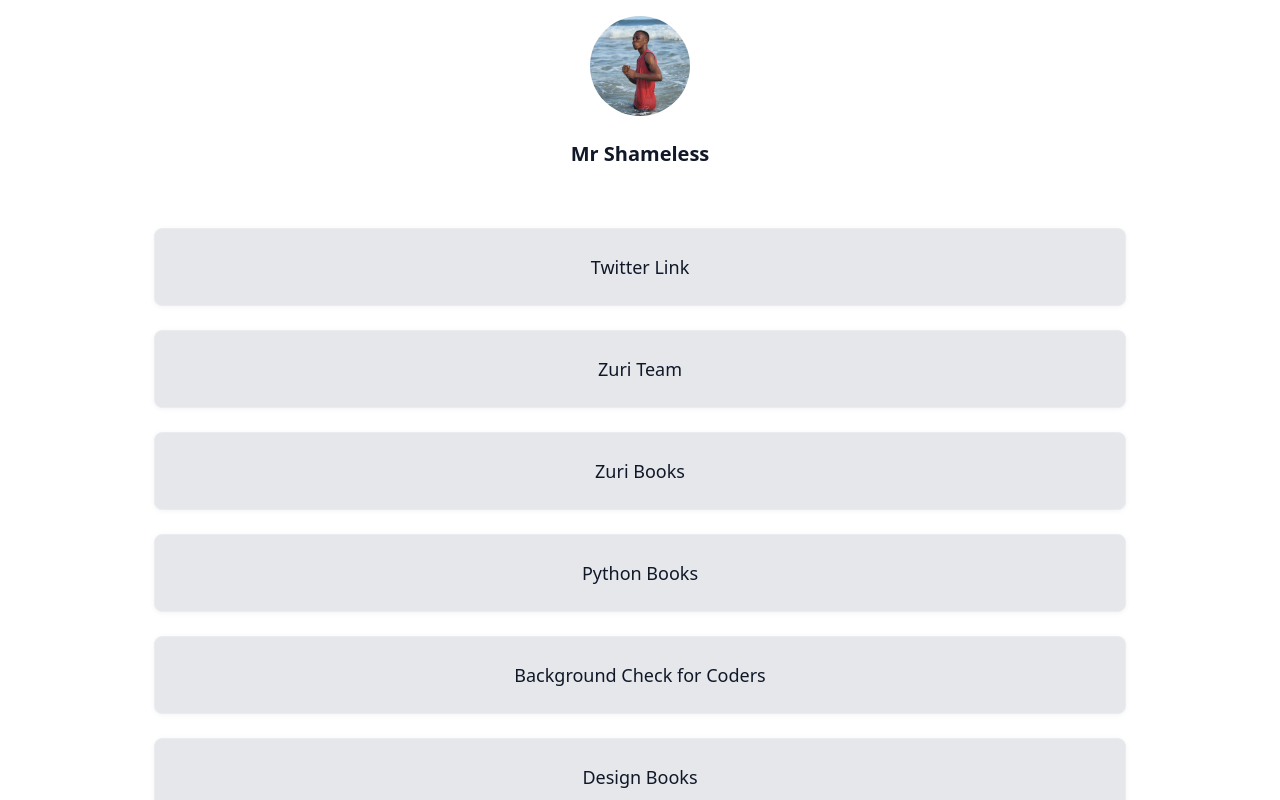
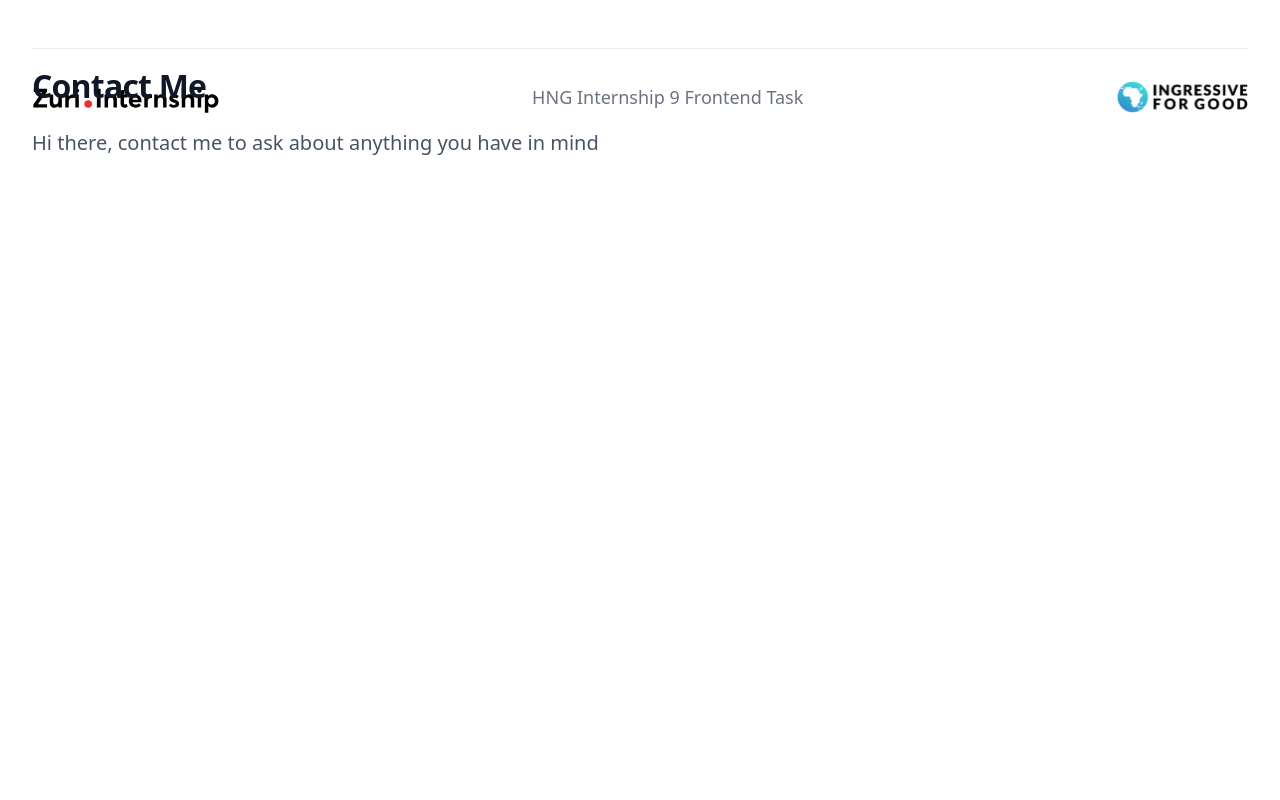
Before and after one commit to jamesconfy/zuri-frontend-project1, a React (Create React App) app: page /contact in a window 1280 px wide. Shown: the top 800 px of the page. Built offline with nearby package versions, Linux system fonts and the light colour scheme.

Commit message:
feat: Added the Router feature and created botht the Home and Contact pages

```diff
--- a/src/App.jsx
+++ b/src/App.jsx
@@ -1,16 +1,16 @@
 import "./App.css";
-import { BrowserRouter as Router } from "react-router-dom";
-import Content from "./components/Content";
-import Social from "./components/Social";
+import { BrowserRouter as Router, Routes, Route } from "react-router-dom";
+import Home from "./components/Home";
+import Contact from "./components/Contact";
 import Footer from "./components/Footer";
 
 function App() {
   return (
     <Router>
-      <div className="flex flex-col justify-center px-8 py-0 gap-8">
-        <Content />
-        <Social />
-      </div>
+      <Routes>
+        <Route path="/" element={<Home />} />
+        <Route path="/contact" element={<Contact />} />
+      </Routes>
       <Footer />
     </Router>
   );
--- /dev/null
+++ b/src/components/Contact.jsx
@@ -0,0 +1,21 @@
+function Contact() {
+  return (
+    <div className="container bg-gray-50 relative">
+      <div className="flex flex-col items-center justify-center gap-16 px-0 pt-16 pb-24 absolute">
+        <div className="flex flex-row justify-center items-center gap-16 py-0 px-8">
+          <div className="flex flex-col justify-center items-center p-0">
+            <div className="flex flex-col items-start p-0 gap-12">
+              <div className="flex flex-col items-start, gap-5 p-0">
+                <h1 className="text-[#101828] font-[600] text-[32px] tracking-tight leading-[44px]">Contact Me</h1>
+                <h1 className="text-[#475467] font-[400] text-[20px] leading-[30px]">Hi there, contact me to ask about anything you have in mind</h1>
+              </div>
+              <form className="flex flex-col items-start p-0 gap-8"></form>
+            </div>
+          </div>
+        </div>
+      </div>
+    </div>
+  );
+}
+
+export default Contact;
--- /dev/null
+++ b/src/components/Home.jsx
@@ -0,0 +1,13 @@
+import Content from "./Content";
+import Social from "./Social";
+
+function Home() {
+  return (
+    <div className="flex flex-col justify-center px-8 py-0 gap-8">
+      <Content />
+      <Social />
+    </div>
+  );
+}
+
+export default Home;
```
